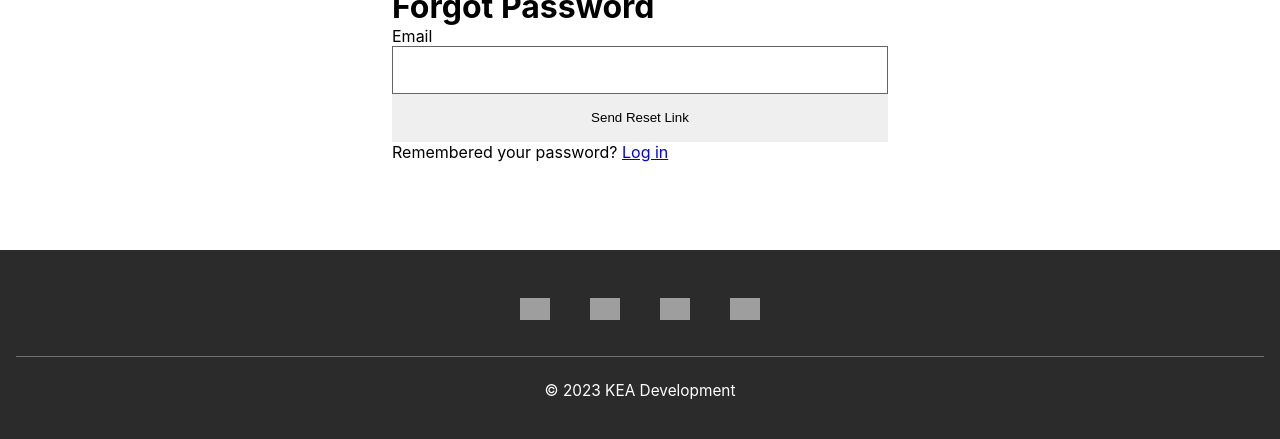
After one commit to andreahauberg/webdev_exam2025, a Flask app: page /forgot-password in a window 1280 px wide. The commit adds this page. Shown: the part 107-546 px from the top of the page. Run offline with Flask 3, Linux system fonts and the light colour scheme; grey boxes are pictures that could not be loaded.

Commit message:
reset password and soft delete

```diff
--- a/app.py
+++ b/app.py
@@ -50,6 +50,16 @@ def disable_cache(response):
 def send_email():
     try:
         x.send_email()
+        return "email"
+    except Exception as ex:
+        ic(ex)
+        return "error"
+
+###############################
+@app.get("/send_reset_email")
+def send_reset_email():
+    try:
+        x.send_reset_email()
         return "email"
     except Exception as ex:
         ic(ex)
@@ -293,6 +303,7 @@ def login():
         ic(user)
         if not user: raise Exception("User not found")
         if user["user_verified_at"] == 0: raise Exception("User not verified")
+        if user["user_deleted_at"] != 0: raise Exception("User not Found")
         if not check_password_hash(user["user_password"], user_password):
             raise Exception("Invalid credentials")
         user.pop("user_password")
@@ -328,6 +339,45 @@ def logout():
     session.pop("user")
     return redirect(url_for("show_login"))
 
+
+##############################
+@app.get("/forgot-password")
+def show_forgot_password():
+    try:
+        return render_template("forgot_password.html", title="Shelter Forgot Password")
+    except Exception as ex:
+        ic(ex)
+        return "Error loading page", 500
+
+
+
+##############################
+@app.post("/forgot-password")
+def forgot_password():
+    try:
+        user_email = x.validate_user_email()
+        db, cursor = x.db()
+        q = "SELECT * FROM users WHERE user_email = %s"
+        cursor.execute(q, (user_email,))
+        user = cursor.fetchone()
+        if not user: raise Exception("User not found")
+        if user["user_verified_at"] == 0: raise Exception("User not verified")
+        if user["user_deleted_at"] != 0: raise Exception("User not Found")
+        verification_key = str(uuid.uuid4())
+        q_update = """UPDATE users
+                      SET user_verification_key = %s
+                      WHERE user_pk = %s"""
+        cursor.execute(q_update, (verification_key, user["user_pk"]))
+        db.commit()
+        x.send_reset_email(user["user_name"], user["user_email"], verification_key)
+        return redirect(url_for("show_login", message="Email sent"))
+    except Exception as ex:
+        ic(ex)
+        if "db" in locals(): db.rollback()
+        return redirect(url_for("show_login", message=ex.args[0]))
+    finally:
+        if "cursor" in locals(): cursor.close()
+        if "db" in locals(): db.close()
 
 ##############################
 @app.get("/items/<item_pk>")
@@ -788,3 +838,87 @@ def update_profile(user_pk):
     finally:
         if "cursor" in locals(): cursor.close()
         if "db" in locals(): db.close()
+
+
+###############################
+@app.delete("/user")
+def delete_user():
+    try:
+        user_pk = session.get("user")["user_pk"]
+        db, cursor = x.db()
+        q = "UPDATE users SET user_deleted_at = %s WHERE user_pk = %s"
+        deleted_at = int(time.time())
+        cursor.execute(q, (deleted_at, user_pk))
+        if cursor.rowcount != 1: raise Exception ("company_ex cannot delete user ")
+        db.commit()
+        session.pop("user")
+        return """
+                <mixhtml mix-redirect="/login">
+                </mixhtml>
+            """
+    except Exception as ex:
+        db.rollback()
+        session.pop("user")
+        if "company_ex cannot delete user " in str(ex):
+            return """
+                <mixhtml mix-redirect="/login">
+                </mixhtml>
+            """
+        # worst case, we cannot control exceptions
+        return """
+            <mixhtml mix-top="body">
+                ups
+            </mixhtml>
+        """
+    finally:
+        if "cursor" in locals(): cursor.close()
+        if "db" in locals(): db.close()
+
+
+
+
+##############################
+@app.get("/reset-password/<verification_key>")
+def show_reset_password(verification_key):
+    try:
+        return render_template("reset_password.html", verification_key=verification_key)
+    except Exception as ex:
+        ic(ex)
+        return "Error loading reset form", 500
+
+
+###############################
+@app.post("/reset-password/<verification_key>")
+def reset_password(verification_key):
+    try:
+        new_password = x.validate_user_password()  # Ensure you reuse or add password validation
+        hashed_password = generate_password_hash(new_password)
+
+        db, cursor = x.db()
+
+        # Make sure the key is valid and not used
+        q = "SELECT user_pk FROM users WHERE user_verification_key = %s AND user_verified_at != 0"
+        cursor.execute(q, (verification_key,))
+        user = cursor.fetchone()
+        if not user:
+            raise Exception("Invalid or expired reset link")
+
+        # Update the password and invalidate the key
+        q_update = """
+        UPDATE users
+        SET user_password = %s,
+            user_verification_key = NULL,
+            user_updated_at = %s
+        WHERE user_pk = %s
+        """
+        cursor.execute(q_update, (hashed_password, int(time.time()), user["user_pk"]))
+        db.commit()
+
+        return redirect(url_for("show_login", message="Password updated. You can now log in."))
+    except Exception as ex:
+        ic(ex)
+        if "db" in locals(): db.rollback()
+        return "Password reset failed", 500
+    finally:
+        if "cursor" in locals(): cursor.close()
+        if "db" in locals(): db.close()
--- a/static/css/admin.css
+++ b/static/css/admin.css
@@ -40,7 +40,7 @@
     background-color: var(--error-color);
     color: var(--light-background-color);
     text-decoration: none;
-    border-radius: 4px;
+    border-radius: var(--border-radius-md);
     font-weight: bold;
     transition: background-color 0.2s ease;
     cursor: pointer;
@@ -55,7 +55,7 @@
     background-color: var(--primary-color);
     color: var(--light-background-color);
     text-decoration: none;
-    border-radius: 4px;
+    border-radius: var(--border-radius-md);
     font-weight: bold;
     transition: background-color 0.2s ease;
     cursor: pointer;
--- /dev/null
+++ b/templates/forgot_password.html
@@ -0,0 +1,25 @@
+{% include "_head.html" %}
+
+{% include "_header.html" %}
+
+<main id="forgot-password">
+  <form id="frmForgotPassword" method="POST" action="{{ url_for('show_forgot_password') }}">
+    <h1>Forgot Password</h1>
+
+    {% if message %}
+      <p class="error">{{ message }}</p>
+    {% endif %}
+
+    <div class="field">
+      <label for="txtEmail">Email</label>
+      <input id="txtEmail" name="user_email" type="email" required autocomplete="email">
+    </div>
+
+    <button class="btn-primary" type="submit">Send Reset Link</button>
+
+    <p class="signup-link">
+      Remembered your password? <a href="{{ url_for('show_login') }}">Log in</a>
+    </p>
+  </form>
+</main>
+{% include "_footer.html" %}
--- a/templates/login.html
+++ b/templates/login.html
@@ -23,7 +23,7 @@
     <button class="btn-primary" type="submit">Log in</button>
 
     <p class="signup-link">
-        Don't have an account? <a href="{{ url_for('show_signup') }}">Sign up</a>
+        Forgot your password? <a href="{{ url_for('show_forgot_password') }}">Forgot password</a>
     </p>
 </form>
 
--- a/templates/profile.html
+++ b/templates/profile.html
@@ -142,6 +142,7 @@
     </label>
   </div>
   <button type="submit" class="btn-primary">Save Changes</button>
+  <button mix-delete="/user" class="block">Delete account</button>
 </form>
   </section>
 
--- a/x.py
+++ b/x.py
@@ -194,7 +194,7 @@ def validate_item_images():
 
 
 ##############################
-def send_email(user_name, user_last_name, verification_key):
+def send_email(user_name, user_last_name, user_email, verification_key):
     try:
         # Create a gmail
         # Enable (turn on) 2 step verification/factor in the google account manager
@@ -205,12 +205,12 @@ def send_email(user_name, user_last_name, verification_key):
         password = "ffna legf lmja vzdv"  # If 2FA is on, use an App Password instead
 
         # Receiver email address
-        receiver_email = "andrea.hauberg1@gmail.com"
+        receiver_email = user_email
 
         # Create the email message
         message = MIMEMultipart()
-        message["From"] = "My company name"
-        message["To"] = "andrea.hauberg1@gmail.com"
+        message["From"] = "Shelter Service Message"
+        message["To"] = receiver_email
         message["Subject"] = "Welcome"
 
         # Body of the email
@@ -232,3 +232,40 @@ def send_email(user_name, user_last_name, verification_key):
         raise Exception("cannot send email")
     finally:
         pass
+
+
+
+
+##############################
+def send_reset_email(user_name, user_email, verification_key):
+    try:
+        sender_email = "andrea.hauberg1@gmail.com"
+        password = "ffna legf lmja vzdv"  # Use app password from Gmail
+
+        receiver_email = user_email
+
+        message = MIMEMultipart()
+        message["From"] = "Shelter Service Message"
+        message["To"] = receiver_email
+        message["Subject"] = "Reset Your Password"
+
+        reset_link = f"http://127.0.0.1/reset-password/{verification_key}"
+        body = f"""
+        <p>Hello {user_name},</p>
+        <p>We received a request to reset your password.</p>
+        <p>Please <a href="{reset_link}">click here to reset your password</a>.</p>
+        <p>If you didn't request this, please ignore this email.</p>
+        """
+        message.attach(MIMEText(body, "html"))
+
+        with smtplib.SMTP("smtp.gmail.com", 587) as server:
+            server.starttls()
+            server.login(sender_email, password)
+            server.sendmail(sender_email, receiver_email, message.as_string())
+
+        ic("Reset email sent successfully!")
+        return "reset email sent"
+
+    except Exception as ex:
+        ic(ex)
+        raise Exception("cannot send reset email")
```
Also changed, not shown: templates/_footerold.html (deleted, +0 -58 lines), templates/reset_password.html (added, +16 -0 lines), 2 other files.
